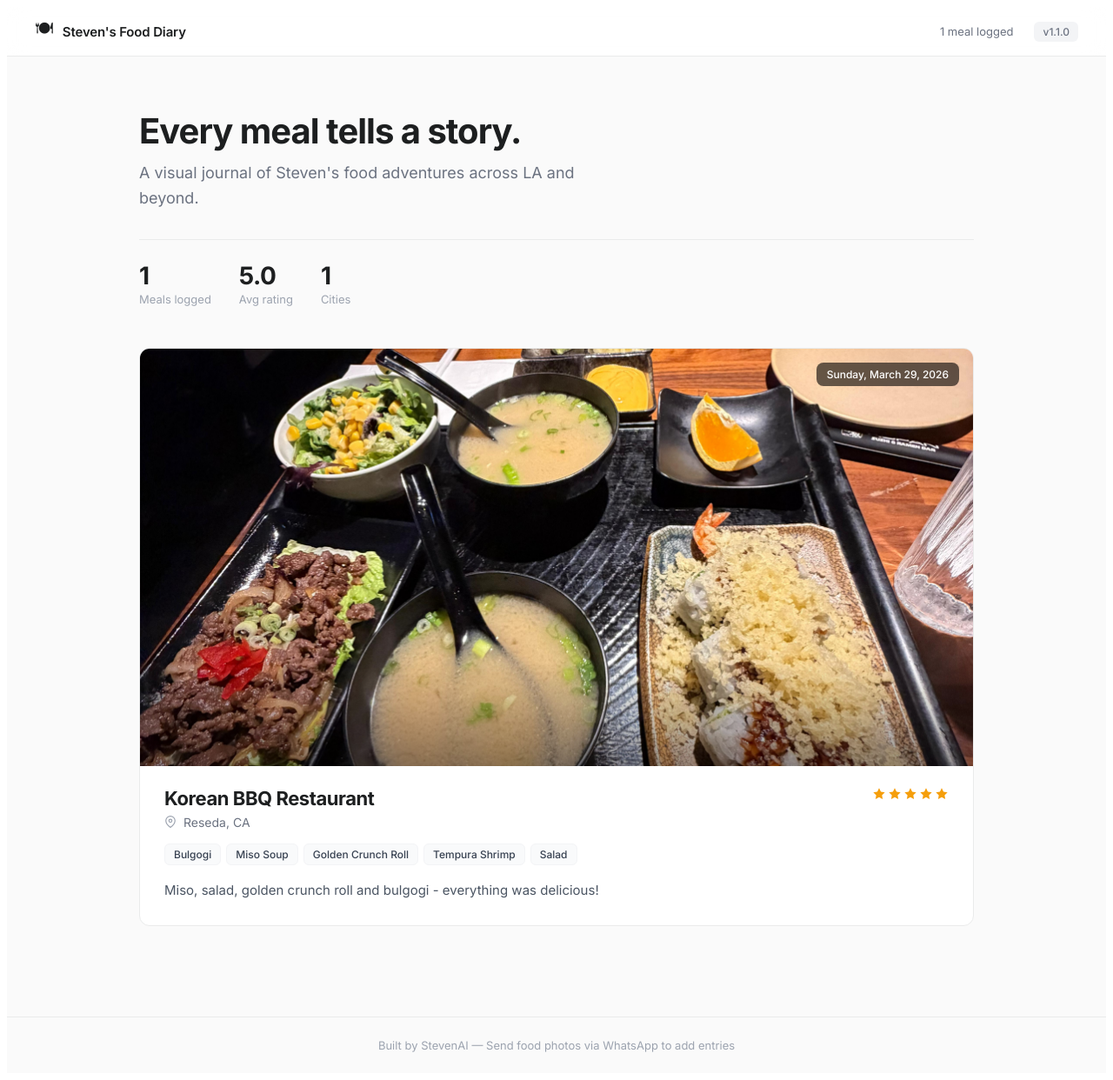
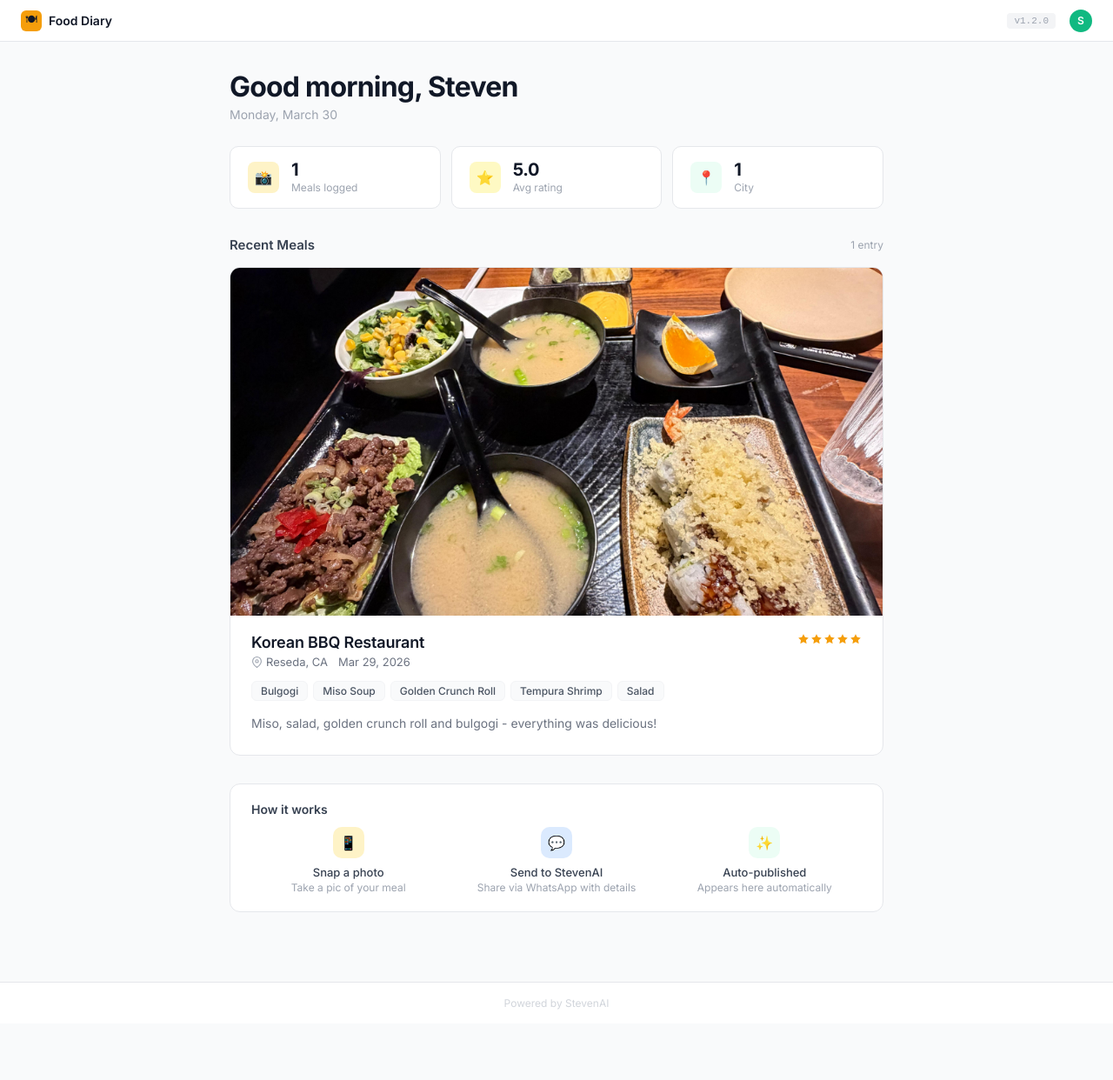
Before and after one commit to fannan/stevens-food-diary-web, a Next.js app: page / in a window 1280 px wide. Shown: the whole page at 87% size. After the commit the page ends 1177 px from the top, so only its background shows below. Built offline with nearby package versions, Linux system fonts and the light colour scheme.

Commit message:
v1.2.0: Plane-inspired app UI - stat cards, greeting, how-it-works, clean layout

```diff
--- a/pages/index.tsx
+++ b/pages/index.tsx
@@ -25,11 +25,13 @@ const entries: FoodEntry[] = [
   }
 ];
 
+const version = '1.2.0';
+
 function StarRating({ rating }: { rating: number }) {
   return (
-    <div style={{ display: 'flex', gap: '2px' }}>
+    <div style={{ display: 'flex', gap: '1px' }}>
       {[1,2,3,4,5].map(i => (
-        <svg key={i} width="16" height="16" viewBox="0 0 24 24" fill={i <= rating ? '#F59E0B' : '#E5E7EB'} stroke="none">
+        <svg key={i} width="14" height="14" viewBox="0 0 24 24" fill={i <= rating ? '#F59E0B' : '#E5E7EB'} stroke="none">
           <path d="M12 2l3.09 6.26L22 9.27l-5 4.87 1.18 6.88L12 17.77l-6.18 3.25L7 14.14 2 9.27l6.91-1.01L12 2z"/>
         </svg>
       ))}
@@ -39,137 +41,195 @@ function StarRating({ rating }: { rating: number }) {
 
 function formatDate(dateStr: string) {
   const d = new Date(dateStr + 'T12:00:00');
-  return d.toLocaleDateString('en-US', { weekday: 'long', month: 'long', day: 'numeric', year: 'numeric' });
+  return d.toLocaleDateString('en-US', { month: 'short', day: 'numeric', year: 'numeric' });
+}
+
+function getGreeting() {
+  const h = new Date().getHours();
+  if (h < 12) return 'Good morning';
+  if (h < 17) return 'Good afternoon';
+  return 'Good evening';
+}
+
+function StatCard({ icon, value, label, color }: { icon: string; value: string; label: string; color: string }) {
+  return (
+    <div style={{
+      background: '#fff',
+      border: '1px solid #E5E7EB',
+      borderRadius: '10px',
+      padding: '16px 20px',
+      display: 'flex',
+      alignItems: 'center',
+      gap: '14px'
+    }}>
+      <div style={{
+        width: '36px',
+        height: '36px',
+        borderRadius: '8px',
+        background: color,
+        display: 'flex',
+        alignItems: 'center',
+        justifyContent: 'center',
+        fontSize: '16px',
+        flexShrink: 0
+      }}>
+        {icon}
+      </div>
+      <div>
+        <div style={{ fontSize: '20px', fontWeight: 700, color: '#111827', letterSpacing: '-0.02em', lineHeight: 1 }}>{value}</div>
+        <div style={{ fontSize: '12px', color: '#9CA3AF', marginTop: '3px' }}>{label}</div>
+      </div>
+    </div>
+  );
 }
 
 export default function Home() {
   const totalMeals = entries.length;
-  const avgRating = entries.reduce((sum, e) => sum + e.rating, 0) / totalMeals;
+  const avgRating = entries.length > 0 ? entries.reduce((sum, e) => sum + e.rating, 0) / totalMeals : 0;
   const locations = [...new Set(entries.map(e => e.location))].length;
+  const today = new Date().toLocaleDateString('en-US', { weekday: 'long', month: 'long', day: 'numeric' });
 
   return (
     <>
       <Head>
-        <title>Steven's Food Diary</title>
+        <title>Steven&apos;s Food Diary</title>
         <meta name="description" content="A visual journal of memorable meals" />
         <link href="https://fonts.googleapis.com/css2?family=Inter:wght@400;500;600;700&display=swap" rel="stylesheet" />
       </Head>
 
+      <style jsx global>{`
+        * { box-sizing: border-box; margin: 0; padding: 0; }
+        body { background: #F9FAFB; }
+        @media (max-width: 640px) {
+          .stats-grid { grid-template-columns: 1fr !important; }
+          .entry-content { padding: 16px !important; }
+          .entry-photo { height: 280px !important; }
+          .hero-title { font-size: 28px !important; }
+        }
+      `}</style>
+
       <div style={{
         minHeight: '100vh',
-        background: '#FAFAFA',
         fontFamily: "'Inter', -apple-system, BlinkMacSystemFont, sans-serif",
-        color: '#1D1F20'
+        color: '#111827'
       }}>
-        {/* Nav */}
-        <nav style={{
-          position: 'sticky',
-          top: 0,
-          zIndex: 50,
-          background: 'rgba(255,255,255,0.85)',
-          backdropFilter: 'blur(12px)',
-          borderBottom: '1px solid #EAEBEB',
-          padding: '0 2rem',
-          height: '56px',
+        {/* Top bar */}
+        <div style={{
+          background: '#fff',
+          borderBottom: '1px solid #E5E7EB',
+          padding: '0 24px',
+          height: '48px',
           display: 'flex',
           alignItems: 'center',
-          justifyContent: 'space-between',
-          maxWidth: '100%'
+          justifyContent: 'space-between'
         }}>
-          <div style={{ display: 'flex', alignItems: 'center', gap: '10px' }}>
-            <span style={{ fontSize: '20px' }}>🍽</span>
-            <span style={{ fontWeight: 600, fontSize: '15px', letterSpacing: '-0.01em' }}>Steven's Food Diary</span>
+          <div style={{ display: 'flex', alignItems: 'center', gap: '8px' }}>
+            <div style={{
+              width: '24px',
+              height: '24px',
+              borderRadius: '6px',
+              background: '#F59E0B',
+              display: 'flex',
+              alignItems: 'center',
+              justifyContent: 'center',
+              fontSize: '13px'
+            }}>🍽</div>
+            <span style={{ fontWeight: 600, fontSize: '14px' }}>Food Diary</span>
           </div>
-          <div style={{ display: 'flex', alignItems: 'center', gap: '24px' }}>
-            <span style={{ fontSize: '13px', color: '#6B7280' }}>{totalMeals} {totalMeals === 1 ? 'meal' : 'meals'} logged</span>
+          <div style={{ display: 'flex', alignItems: 'center', gap: '16px' }}>
             <span style={{
+              fontSize: '11px',
+              fontWeight: 500,
+              color: '#9CA3AF',
+              background: '#F3F4F6',
+              padding: '3px 8px',
+              borderRadius: '4px',
+              fontFamily: 'monospace'
+            }}>v{version}</span>
+            <div style={{
+              width: '26px',
+              height: '26px',
+              borderRadius: '50%',
+              background: '#10B981',
+              display: 'flex',
+              alignItems: 'center',
+              justifyContent: 'center',
+              color: '#fff',
               fontSize: '12px',
-              fontWeight: 500,
-              background: '#F3F4F6',
-              padding: '4px 10px',
-              borderRadius: '6px',
-              color: '#6B7280'
-            }}>v{require('../package.json').version}</span>
-          </div>
-        </nav>
-
-        {/* Hero */}
-        <div style={{
-          maxWidth: '960px',
-          margin: '0 auto',
-          padding: '64px 24px 48px'
-        }}>
-          <h1 style={{
-            fontSize: '40px',
-            fontWeight: 700,
-            letterSpacing: '-0.025em',
-            lineHeight: 1.1,
-            margin: '0 0 12px'
-          }}>
-            Every meal tells a story.
-          </h1>
-          <p style={{
-            fontSize: '18px',
-            color: '#6B7280',
-            lineHeight: 1.6,
-            margin: 0,
-            maxWidth: '560px'
-          }}>
-            A visual journal of Steven's food adventures across LA and beyond.
-          </p>
-
-          {/* Stats row */}
-          <div style={{
-            display: 'flex',
-            gap: '32px',
-            marginTop: '32px',
-            paddingTop: '24px',
-            borderTop: '1px solid #EAEBEB'
-          }}>
-            <div>
-              <div style={{ fontSize: '28px', fontWeight: 700, letterSpacing: '-0.02em' }}>{totalMeals}</div>
-              <div style={{ fontSize: '13px', color: '#9CA3AF', marginTop: '2px' }}>Meals logged</div>
-            </div>
-            <div>
-              <div style={{ fontSize: '28px', fontWeight: 700, letterSpacing: '-0.02em' }}>{avgRating.toFixed(1)}</div>
-              <div style={{ fontSize: '13px', color: '#9CA3AF', marginTop: '2px' }}>Avg rating</div>
-            </div>
-            <div>
-              <div style={{ fontSize: '28px', fontWeight: 700, letterSpacing: '-0.02em' }}>{locations}</div>
-              <div style={{ fontSize: '13px', color: '#9CA3AF', marginTop: '2px' }}>Cities</div>
-            </div>
+              fontWeight: 600
+            }}>S</div>
           </div>
         </div>
 
+        {/* Main content */}
+        <div style={{
+          maxWidth: '800px',
+          margin: '0 auto',
+          padding: '32px 24px 80px'
+        }}>
+          {/* Greeting */}
+          <div style={{ marginBottom: '28px' }}>
+            <h1 className="hero-title" style={{
+              fontSize: '32px',
+              fontWeight: 700,
+              letterSpacing: '-0.025em',
+              marginBottom: '4px'
+            }}>
+              {getGreeting()}, Steven
+            </h1>
+            <p style={{ fontSize: '14px', color: '#9CA3AF' }}>
+              {today}
+            </p>
+          </div>
+
+          {/* Stats */}
+          <div className="stats-grid" style={{
+            display: 'grid',
+            gridTemplateColumns: 'repeat(3, 1fr)',
+            gap: '12px',
+            marginBottom: '32px'
+          }}>
+            <StatCard icon="📸" value={String(totalMeals)} label="Meals logged" color="#FEF3C7" />
+            <StatCard icon="⭐" value={avgRating.toFixed(1)} label="Avg rating" color="#FEF9C3" />
+            <StatCard icon="📍" value={String(locations)} label={locations === 1 ? 'City' : 'Cities'} color="#ECFDF5" />
+          </div>
+
+          {/* Section header */}
+          <div style={{
+            display: 'flex',
+            justifyContent: 'space-between',
+            alignItems: 'center',
+            marginBottom: '16px'
+          }}>
+            <h2 style={{ fontSize: '15px', fontWeight: 600, color: '#374151' }}>Recent Meals</h2>
+            <span style={{ fontSize: '12px', color: '#9CA3AF' }}>{totalMeals} {totalMeals === 1 ? 'entry' : 'entries'}</span>
+          </div>
+
           {/* Entries */}
-        <div style={{
-          maxWidth: '960px',
-          margin: '0 auto',
-          padding: '0 24px 80px'
-        }}>
+          <div style={{ display: 'flex', flexDirection: 'column', gap: '16px' }}>
             {entries.map((entry) => (
               <article
                 key={entry.id}
                 style={{
-                background: '#FFFFFF',
-                border: '1px solid #EAEBEB',
+                  background: '#fff',
+                  border: '1px solid #E5E7EB',
                   borderRadius: '12px',
                   overflow: 'hidden',
-                marginBottom: '24px',
-                transition: 'box-shadow 0.3s ease'
+                  transition: 'border-color 0.2s, box-shadow 0.2s'
                 }}
                 onMouseEnter={(e) => {
-                e.currentTarget.style.boxShadow = '0 8px 30px rgba(0,0,0,0.08)';
+                  e.currentTarget.style.borderColor = '#D1D5DB';
+                  e.currentTarget.style.boxShadow = '0 4px 12px rgba(0,0,0,0.05)';
                 }}
                 onMouseLeave={(e) => {
+                  e.currentTarget.style.borderColor = '#E5E7EB';
                   e.currentTarget.style.boxShadow = 'none';
                 }}
               >
-              {/* Photo - hero style, big */}
+                {/* Photo */}
                 {entry.photo && (
-                <div style={{
-                  width: '100%',
-                  maxHeight: '480px',
+                  <div className="entry-photo" style={{
+                    height: '400px',
                     overflow: 'hidden',
                     position: 'relative',
                     background: '#F3F4F6'
@@ -179,91 +239,68 @@ export default function Home() {
                       alt={entry.restaurant}
                       style={{
                         width: '100%',
-                      height: '480px',
+                        height: '100%',
                         objectFit: 'cover',
                         display: 'block'
                       }}
                     />
-                  {/* Gradient overlay at bottom */}
-                  <div style={{
-                    position: 'absolute',
-                    bottom: 0,
-                    left: 0,
-                    right: 0,
-                    height: '120px',
-                    background: 'linear-gradient(transparent, rgba(0,0,0,0.4))',
-                    pointerEvents: 'none'
-                  }} />
-                  {/* Date badge on photo */}
-                  <div style={{
-                    position: 'absolute',
-                    top: '16px',
-                    right: '16px',
-                    background: 'rgba(0,0,0,0.6)',
-                    backdropFilter: 'blur(8px)',
-                    color: '#fff',
-                    fontSize: '12px',
-                    fontWeight: 500,
-                    padding: '6px 12px',
-                    borderRadius: '8px'
-                  }}>
-                    {formatDate(entry.date)}
-                  </div>
                   </div>
                 )}
 
                 {/* Content */}
-              <div style={{ padding: '24px 28px 28px' }}>
-                {/* Header row */}
+                <div className="entry-content" style={{ padding: '20px 24px 24px' }}>
+                  {/* Top row: name + rating */}
                   <div style={{
                     display: 'flex',
                     justifyContent: 'space-between',
                     alignItems: 'flex-start',
-                  marginBottom: '16px'
+                    marginBottom: '8px'
                   }}>
                     <div>
-                    <h2 style={{
-                      margin: 0,
-                      fontSize: '22px',
-                      fontWeight: 700,
-                      letterSpacing: '-0.02em'
+                      <h3 style={{
+                        fontSize: '18px',
+                        fontWeight: 600,
+                        letterSpacing: '-0.01em',
+                        marginBottom: '4px'
                       }}>
                         {entry.restaurant}
-                    </h2>
+                      </h3>
                       <div style={{
                         display: 'flex',
                         alignItems: 'center',
-                      gap: '8px',
-                      marginTop: '6px',
-                      fontSize: '14px',
+                        gap: '12px',
+                        fontSize: '13px',
                         color: '#6B7280'
                       }}>
-                      <svg width="14" height="14" viewBox="0 0 24 24" fill="none" stroke="#9CA3AF" strokeWidth="2" strokeLinecap="round" strokeLinejoin="round">
+                        <span style={{ display: 'flex', alignItems: 'center', gap: '4px' }}>
+                          <svg width="13" height="13" viewBox="0 0 24 24" fill="none" stroke="#9CA3AF" strokeWidth="2" strokeLinecap="round" strokeLinejoin="round">
                             <path d="M21 10c0 7-9 13-9 13s-9-6-9-13a9 9 0 0118 0z"/><circle cx="12" cy="10" r="3"/>
                           </svg>
                           {entry.location}
+                        </span>
+                        <span>{formatDate(entry.date)}</span>
                       </div>
                     </div>
                     <StarRating rating={entry.rating} />
                   </div>
 
-                {/* Dishes tags */}
+                  {/* Dishes */}
                   {entry.dishes && entry.dishes.length > 0 && (
                     <div style={{
                       display: 'flex',
                       flexWrap: 'wrap',
                       gap: '6px',
-                    marginBottom: '16px'
+                      margin: '14px 0'
                     }}>
                       {entry.dishes.map((dish, i) => (
                         <span key={i} style={{
                           fontSize: '12px',
                           fontWeight: 500,
-                        padding: '4px 10px',
+                          padding: '3px 10px',
                           borderRadius: '6px',
                           background: '#F9FAFB',
                           border: '1px solid #F3F4F6',
-                        color: '#374151'
+                          color: '#4B5563'
                         }}>
                           {dish}
                         </span>
@@ -273,41 +310,93 @@ export default function Home() {
 
                   {/* Notes */}
                   <p style={{
-                  margin: 0,
-                  fontSize: '15px',
+                    fontSize: '14px',
                     lineHeight: 1.7,
-                  color: '#4B5563'
+                    color: '#6B7280',
+                    marginTop: '12px'
                   }}>
                     {entry.notes}
                   </p>
                 </div>
               </article>
             ))}
+          </div>
 
-          {/* Empty state if no entries */}
+          {/* Empty state */}
           {entries.length === 0 && (
             <div style={{
+              background: '#fff',
+              border: '1px solid #E5E7EB',
+              borderRadius: '12px',
               textAlign: 'center',
-              padding: '80px 20px',
-              color: '#9CA3AF'
+              padding: '60px 20px'
             }}>
-              <div style={{ fontSize: '48px', marginBottom: '16px', opacity: 0.4 }}>🍽</div>
-              <p style={{ fontSize: '16px', margin: '0 0 4px' }}>No meals logged yet</p>
-              <p style={{ fontSize: '14px', margin: 0 }}>Send a food photo to StevenAI on WhatsApp to get started</p>
+              <div style={{
+                width: '48px',
+                height: '48px',
+                borderRadius: '12px',
+                background: '#FEF3C7',
+                display: 'flex',
+                alignItems: 'center',
+                justifyContent: 'center',
+                fontSize: '22px',
+                margin: '0 auto 16px'
+              }}>📸</div>
+              <p style={{ fontSize: '15px', fontWeight: 500, color: '#374151', marginBottom: '4px' }}>No meals logged yet</p>
+              <p style={{ fontSize: '13px', color: '#9CA3AF' }}>Send a food photo to StevenAI on WhatsApp to get started</p>
             </div>
           )}
+
+          {/* How it works */}
+          <div style={{
+            marginTop: '32px',
+            background: '#fff',
+            border: '1px solid #E5E7EB',
+            borderRadius: '12px',
+            padding: '20px 24px'
+          }}>
+            <h3 style={{ fontSize: '14px', fontWeight: 600, color: '#374151', marginBottom: '12px' }}>How it works</h3>
+            <div style={{
+              display: 'grid',
+              gridTemplateColumns: 'repeat(3, 1fr)',
+              gap: '16px'
+            }}>
+              {[
+                { icon: '📱', title: 'Snap a photo', desc: 'Take a pic of your meal' },
+                { icon: '💬', title: 'Send to StevenAI', desc: 'Share via WhatsApp with details' },
+                { icon: '✨', title: 'Auto-published', desc: 'Appears here automatically' }
+              ].map((step, i) => (
+                <div key={i} style={{ textAlign: 'center' }}>
+                  <div style={{
+                    width: '36px',
+                    height: '36px',
+                    borderRadius: '10px',
+                    background: i === 0 ? '#FEF3C7' : i === 1 ? '#DBEAFE' : '#ECFDF5',
+                    display: 'flex',
+                    alignItems: 'center',
+                    justifyContent: 'center',
+                    fontSize: '16px',
+                    margin: '0 auto 8px'
+                  }}>{step.icon}</div>
+                  <div style={{ fontSize: '13px', fontWeight: 500, color: '#374151' }}>{step.title}</div>
+                  <div style={{ fontSize: '12px', color: '#9CA3AF', marginTop: '2px' }}>{step.desc}</div>
+                </div>
+              ))}
+            </div>
+          </div>
         </div>
 
         {/* Footer */}
-        <footer style={{
-          borderTop: '1px solid #EAEBEB',
-          padding: '24px',
+        <div style={{
+          borderTop: '1px solid #E5E7EB',
+          padding: '16px 24px',
           textAlign: 'center',
-          fontSize: '13px',
-          color: '#9CA3AF'
+          fontSize: '12px',
+          color: '#D1D5DB',
+          background: '#fff'
         }}>
-          Built by StevenAI — Send food photos via WhatsApp to add entries
-        </footer>
+          Powered by StevenAI
+        </div>
       </div>
     </>
   );
```
Also changed, not shown: package.json (+4 -4 lines), tsconfig.json (added, +30 -0 lines), next-env.d.ts (added), 6 other files (tests, documents, lock files or other folders). Lines whose indentation alone changed are shown as unchanged.
